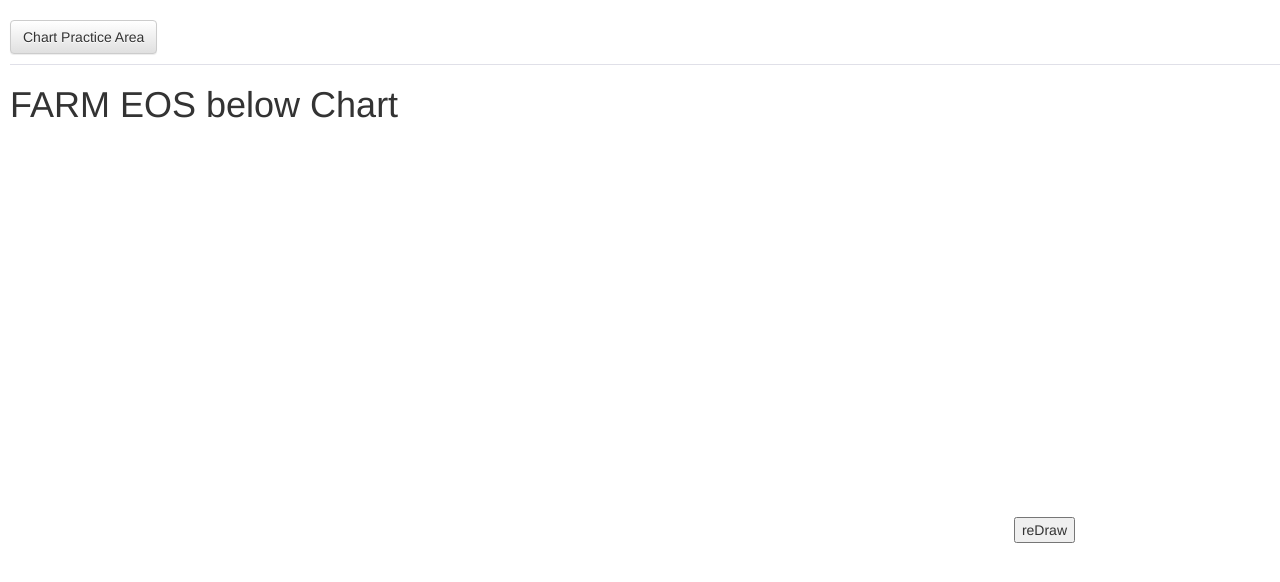
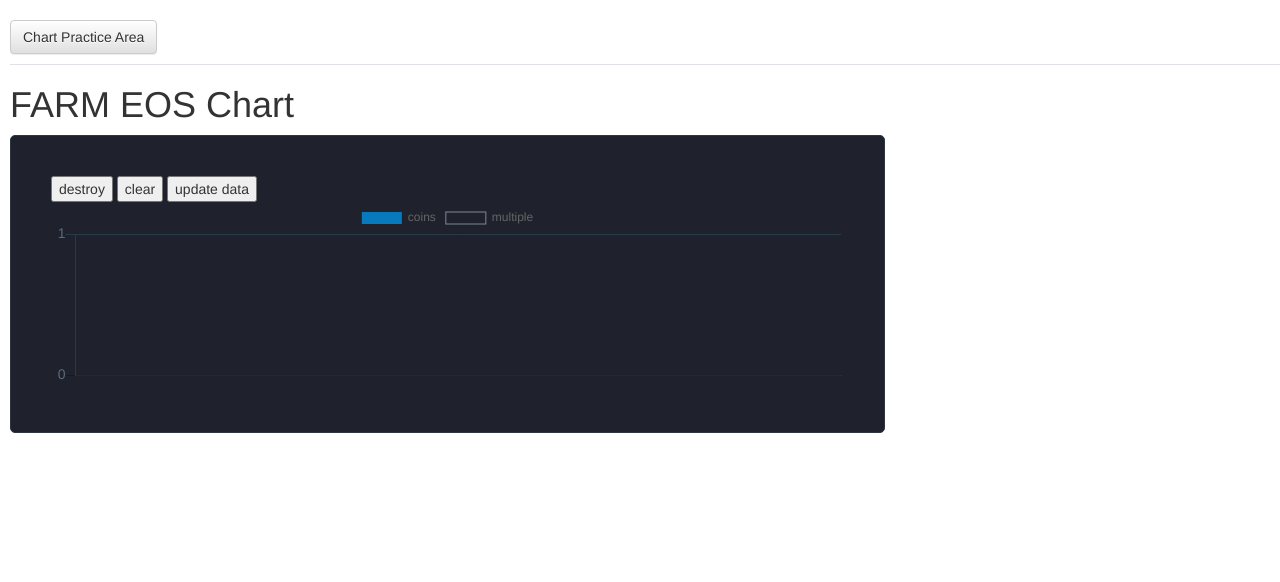
Before and after one commit to luke2327/JS-Chart-Practice, a website: page src/FarmEOS-belowChart/belowChart.html in a window 1280 px wide. Drawn offline with nearby package versions, Linux system fonts and the light colour scheme; no server answers.

Commit message:
API Call受けてきて値段が自動にアップデートされるように変更

```diff
--- a/src/FarmEOS-belowChart/belowChart.css
+++ b/src/FarmEOS-belowChart/belowChart.css
@@ -0,0 +1,7 @@
+.cover-area{
+  background-color: #1f222d;
+  padding: 40px;
+  display: inline-block;
+  border: 1px solid #303542;
+  border-radius: 5px;
+}
--- a/src/FarmEOS-belowChart/belowChart.html
+++ b/src/FarmEOS-belowChart/belowChart.html
@@ -6,6 +6,7 @@
     <link rel="stylesheet" href="https://maxcdn.bootstrapcdn.com/bootstrap/3.3.2/css/bootstrap.min.css">
     <link rel="stylesheet" href="https://maxcdn.bootstrapcdn.com/bootstrap/3.3.2/css/bootstrap-theme.min.css">
     <link rel="stylesheet" href="../index.css">
+    <link rel="stylesheet" href="belowChart.css">
   </head>
 
   <body>
@@ -16,10 +17,12 @@
         </h3>
       </div>
     </header>
-    <h1>FARM EOS below Chart</h1>
-    <div>
-      <canvas id="FEbCArea" width="1000" height="400"></canvas>
-      <button id="buttonTest" onclick="report();">reDraw</button>
+    <h1>FARM EOS Chart</h1>
+    <div class="cover-area">
+      <button onclick="chartFrame.destroy()">destroy</button>
+      <button onclick="chartFrame.clear()">clear</button>
+      <button onclick="updateData(chartFrame)">update data</button>
+      <canvas id="FEbCArea" width="793" height="190"></canvas>
     </div>
   </body>
 
--- a/src/FarmEOS-belowChart/belowChart.js
+++ b/src/FarmEOS-belowChart/belowChart.js
@@ -1,11 +1,18 @@
-"use-strict";
-var chartFrame = {
-  ctx: document.getElementById('FEbCArea').getContext('2d'),
-  n_xAxisDataSet: [],
-  n_coinsDataSet: [],
-  n_multipleDataSet: [],
+Chart.pluginService.register({
+  beforeDraw: function (chart) {
+    if (chart.config.options.chartArea && chart.config.options.chartArea.backgroundColor) {
+      var ctx = chart.chart.ctx;
+      var chartArea = chart.chartArea;
 
-async fetchApi(url) {
+      ctx.save();
+      ctx.fillStyle = chart.config.options.chartArea.backgroundColor;
+      ctx.fillRect(chartArea.left, chartArea.top, chartArea.right - chartArea.left, chartArea.bottom - chartArea.top);
+      ctx.restore();
+    }
+  }
+});
+
+async function updateData(chart){
   var reqHeader = new Headers();
   reqHeader = {
     'authority': 'www.farmeos.io',
@@ -15,111 +22,82 @@ async fetchApi(url) {
     'Content-Encoding': 'gzip, deflate, br',
     'cache-control': 'no-cache'
   };
-  let data = await (await fetch(url, reqHeader)).json();
-  return data;
-},
 
-// // var FARM_EOS = 1;
-
-async report() {
-  var res = await this.fetchApi('https://www.farmeos.io/api/v1/crash/query_report');
-  console.log('res', res.data);
-  res.data.series[0].data.forEach((yAxisData) => {
-    this.n_coinsDataSet.push(yAxisData);
-  });
-  res.data.xAxis[0].data.forEach((xAxisData) => {
-    this.n_xAxisDataSet.push(xAxisData);
-  });
-  res.data.series[1].data.forEach((multipleData) => {
-    this.n_multipleDataSet.push(multipleData);
+  var data = (await fetch('https://www.farmeos.io/api/v1/crash/query_report', reqHeader)).json();
+  data.then(res => {
+    chart.data.datasets[0].data = res.data.series[0].data;
+    chart.data.datasets[1].data = res.data.series[1].data;
+    chart.data.labels = res.data.xAxis[0].data;
   });
 
-  this.draw();
-},
+  chart.update();
+}
 
-async draw() {
-  var FARM_EOS = await new Chart(this.ctx, {
-    type: 'bar',
-    data: {
-      datasets: [{
-        label: 'Bar',
-        data: this.n_coinsDataSet
-      }, {
-        label: 'set',
-        data: this.n_multipleDataSet,
-        type: 'line'
+var config = {
+
+  xAxisDataSet: [],
+  coinsDataSet: [],
+  multipleDataSet: [],
+
+  type: 'bar',
+  data: {
+    datasets: [{
+      label: 'coins',
+      data: this.coinsDataSet,
+      type: 'bar',
+      backgroundColor: "rgba(0,152,239,.75)",
+    }, {
+      label: 'multiple',
+      data: this.multipleDataSet,
+      type: 'line',
+      backgroundColor: "transparent",
+      borderColor: "#7C8792",
+      borderWidth: 1,
+    }],
+  labels: this.xAxisDataSet
+  },
+  options: {
+    scales: {
+      yAxes: [{
+       ticks:{
+          min : 0,
+          stepSize : 50,
+          fontColor : "#5a697e",
+          fontSize : 14
+        },
+      gridLines:{
+          color: "#28394a",
+          lineWidth:1,
+          // zeroLineColor :"#fff",
+          // zeroLineWidth : 1
+        },
+        stacked: true,
       }],
-    labels: this.n_xAxisDataSet
+		xAxes: [{
+      maxBarThickness: 10,
+        ticks:{
+          fontColor : "#5a697e",
+          fontSize : 14
+        },
+        gridLines:{
+          color: "#28394a",
+          lineWidth:1
+        },
+        stacked: true,
+      }]
     },
-  });
-
-  // setInterval(this.draw().FARM_EOS.clear(), 1000);
-},
+    chartArea: {
+      backgroundColor: '#1f222d'
+    },
+    responsive: false,
+  }
+};
 
 
-gaming: async () => {
-  const res = await fetchApi('https://www.farmeos.io/api/v1/crash/query_gaming');
-  console.log('res', res);
-}
+var ctx = document.getElementById('FEbCArea').getContext('2d');
+var chartFrame = new Chart(ctx, config);
 
-};
-
-chartFrame.report();
-// var ctx = document.getElementById('FEbCArea').getContext('2d');
-// var n_xAxisDataSet = [];
-// var n_coinsDataSet = [];
-// var n_multipleDataSet = [];
-
-// const fetchApi = async (url) => {
-//   var reqHeader = new Headers();
-//   reqHeader = {
-//     'authority': 'www.farmeos.io',
-//     'scheme': 'https',
-//     'accept': 'application/json, text/plain, */*',
-//     'accept-language': 'en-US,en;q=0.9,vi;q=0.8,ko;q=0.7,th;q=0.6',
-//     'Content-Encoding': 'gzip, deflate, br',
-//     'cache-control': 'no-cache'
-//   };
-//   let data = await (await fetch(url, reqHeader)).json();
-//   return data;
-// };
-
-// var FARM_EOS = 1;
-
-// var report = async () => {
-//   var res = await fetchApi('https://www.farmeos.io/api/v1/crash/query_report');
-//   console.log('res', res.data);
-//   res.data.series[0].data.forEach((yAxisData) => {
-//     n_coinsDataSet.push(yAxisData);
-//   });
-//   res.data.xAxis[0].data.forEach((xAxisData) => {
-//     n_xAxisDataSet.push(xAxisData);
-//   });
-//   res.data.series[1].data.forEach((multipleData) => {
-//     n_multipleDataSet.push(multipleData);
-//   });
-
-//   this.FARM_EOS = new Chart(ctx, {
-//     type: 'bar',
-//     data: {
-//       datasets: [{
-//         label: 'Bar',
-//         data: n_coinsDataSet
-//       }, {
-//         label: 'set',
-//         data: n_multipleDataSet,
-//         type: 'line'
-//       }],
-//     labels: n_xAxisDataSet
-//     },
-//   });
-// };
-
-// console.log(FARM_EOS);
-
-// const gaming = async () => {
-//   const res = await fetchApi('https://www.farmeos.io/api/v1/crash/query_gaming');
-//   console.log('res', res);
-// };
-
-// report();
+updateData(chartFrame);
+setInterval(() => {
+  updateData(chartFrame);
+}, 1000);
```
Also changed, not shown: README.md.
